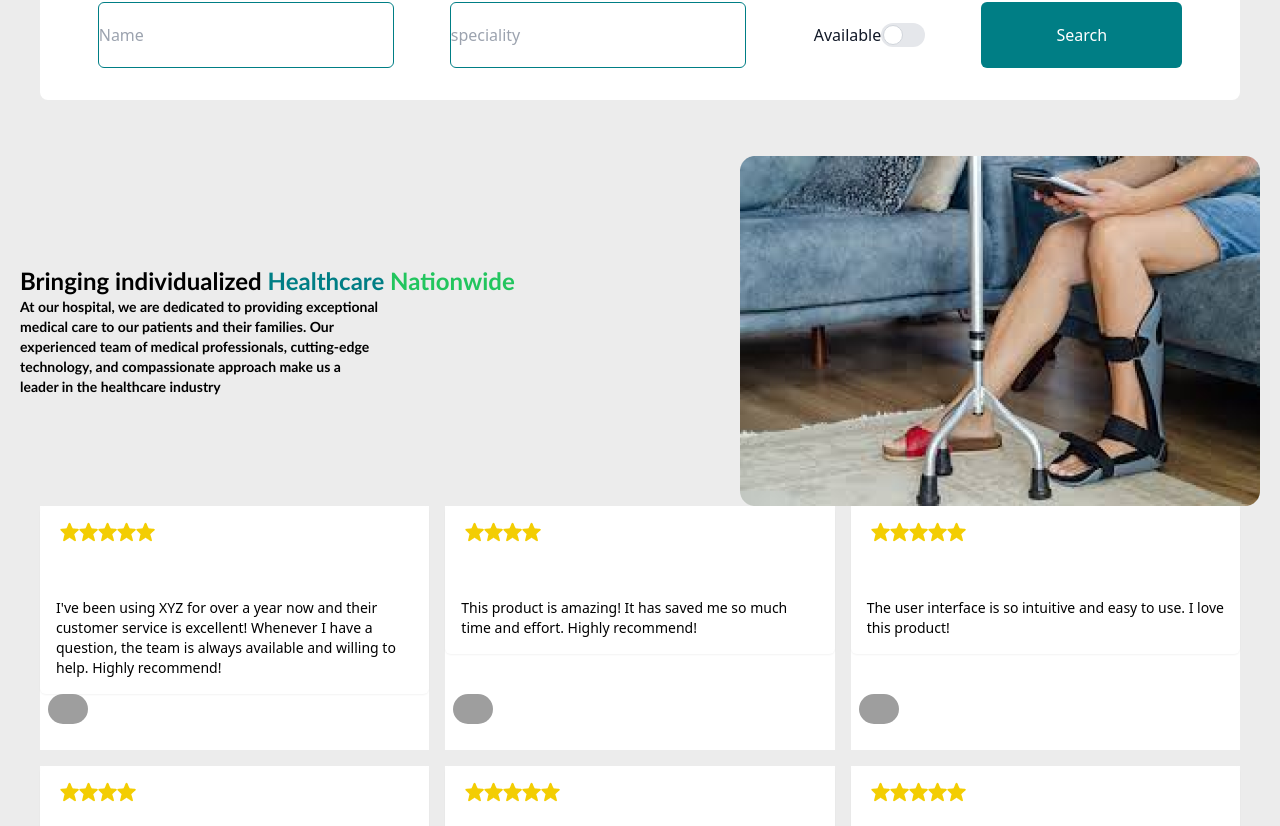
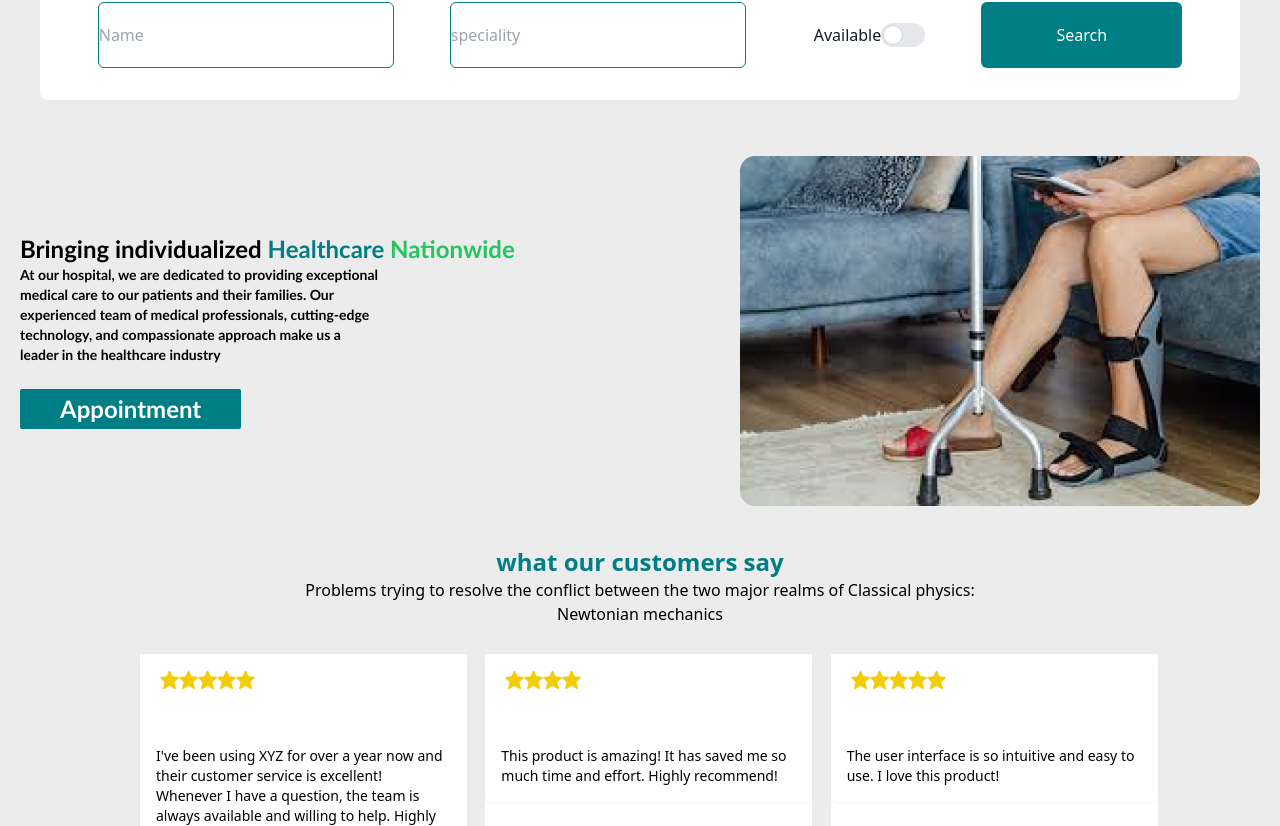
Before and after one commit to ranaabdulhai35/doctersWebsite, a React (Vite) app: page /Ortho in a window 1280 px wide. Shown: the part 574-1400 px from the top of the page. Built offline with nearby package versions, Linux system fonts and the light colour scheme; grey boxes are pictures that could not be loaded.

Commit message:
Orthotist component complete

```diff
--- a/src/ALLRouts/OrthoRoute.jsx
+++ b/src/ALLRouts/OrthoRoute.jsx
@@ -21,8 +21,13 @@ function OrthoRoute() {
     </div>
     <OrthoFindDoctor />
     <OrthoHero/>
+    <div className='flex items-center mt-10 justify-center' >
+    <div className='' >
+      <h2 className='text-2xl font-bold text-theme1 text-center ' >what our customers say</h2>
+    <p className='w-[80ch] text-center' >Problems trying to resolve the conflict between the two major realms of Classical physics: Newtonian mechanics</p></div>
+    </div>
     <div className='flex justify-center items-center' >
-    <div className="grid grid-cols-1 max-w-[1200px] md:grid-cols-2 lg:grid-cols-3 gap-4">
+    <div className="grid grid-cols-1 max-w-[1000px] md:grid-cols-2 lg:grid-cols-3 mt-7 gap-x-9 gap-y-12 ">
       {ratingData.map((data) => (
         <RatingCard
           key={data.name}
@@ -31,7 +36,7 @@ function OrthoRoute() {
           title={data.title}
           review={data.review}
           rating={data.rating}
-          // You can add a rating prop if you want to display it
+
         />
       ))}
     </div>
--- a/src/components/OrthoHero.jsx
+++ b/src/components/OrthoHero.jsx
@@ -3,7 +3,7 @@ import OrthoHeroImg from '../assits/OrthoHero.png'
 function OrthoHero() {
   return (
     <div className='flex justify-center items-center w-[100%] mt-14 ' >
-            <div className='flex flex-row max-lg:flex-col  min-w-[1200px] max-w-[1240px]    ' >
+            <div className='flex flex-row max-lg:flex-col  min-w-[1240px] max-w-[1240px]    ' >
                   <div className='flex items-center justify-center' >
                     <div  className='font-latoB max-lg:text-center  max-lg:justify-center text-2xl   ' >
                     Bringing individualized <span className='text-theme1'> Healthcare </span> <span className='text-green-500' >Nationwide </span>
@@ -11,6 +11,7 @@ function OrthoHero() {
                     <p className='w-1/2 text-sm  ' >
                     At our hospital, we are dedicated to providing exceptional medical care to our patients and their families. Our experienced team of medical professionals, cutting-edge technology, and compassionate approach make us a leader in the healthcare industry
                     </p>
+                    <button class="bg-[#007E85]  text-white rounded-sm p-1 mt-6 px-10">Appointment</button>
                     </div>
                     </div>
                  </div>
```
